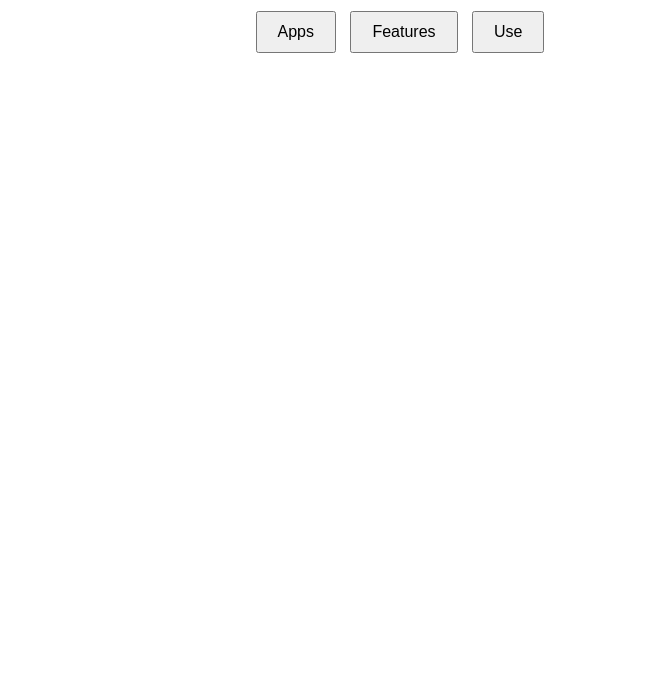
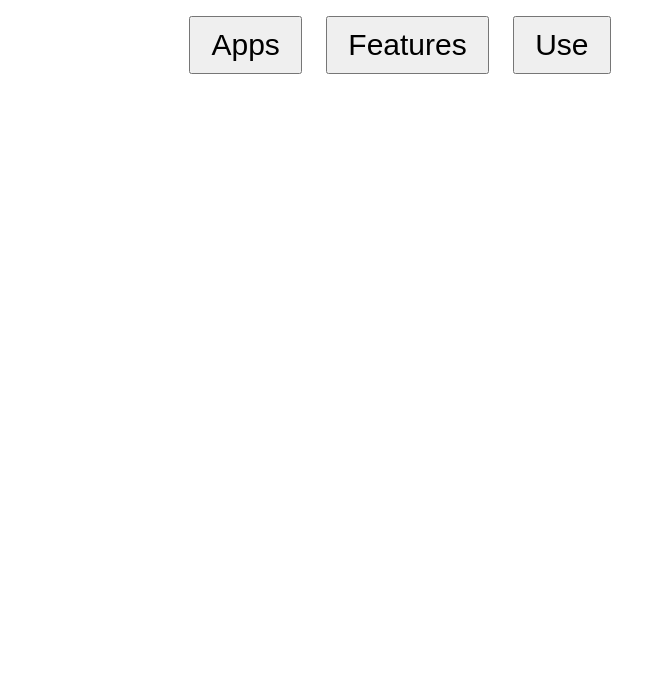
Before and after one commit to aruldasjk/trials, an Electron app: page index.html in a window 800 px wide. Shown: the part 102-800 px from the top of the page, without its empty margins (0-652 px from the left). Drawn offline with Linux system fonts and the light colour scheme.

Commit message:
nothing spl

```diff
--- a/styles.css
+++ b/styles.css
@@ -25,9 +25,9 @@ body {
 }
 
 button {
-    font-size: 16px;
+    font-size: 30px;
     padding: 10px 20px;
-    margin: 5px;
+    margin: 10px;
     cursor: pointer;
 }
 h1{ }
```
